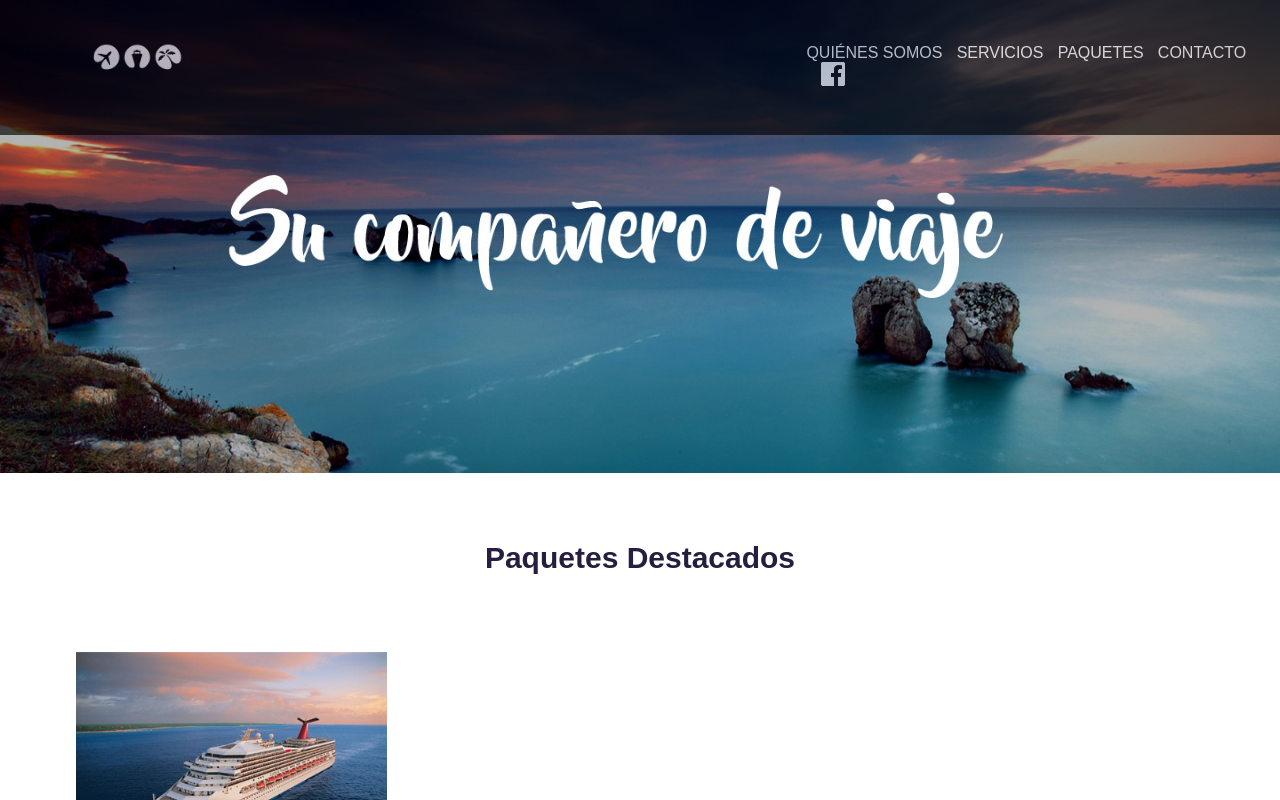
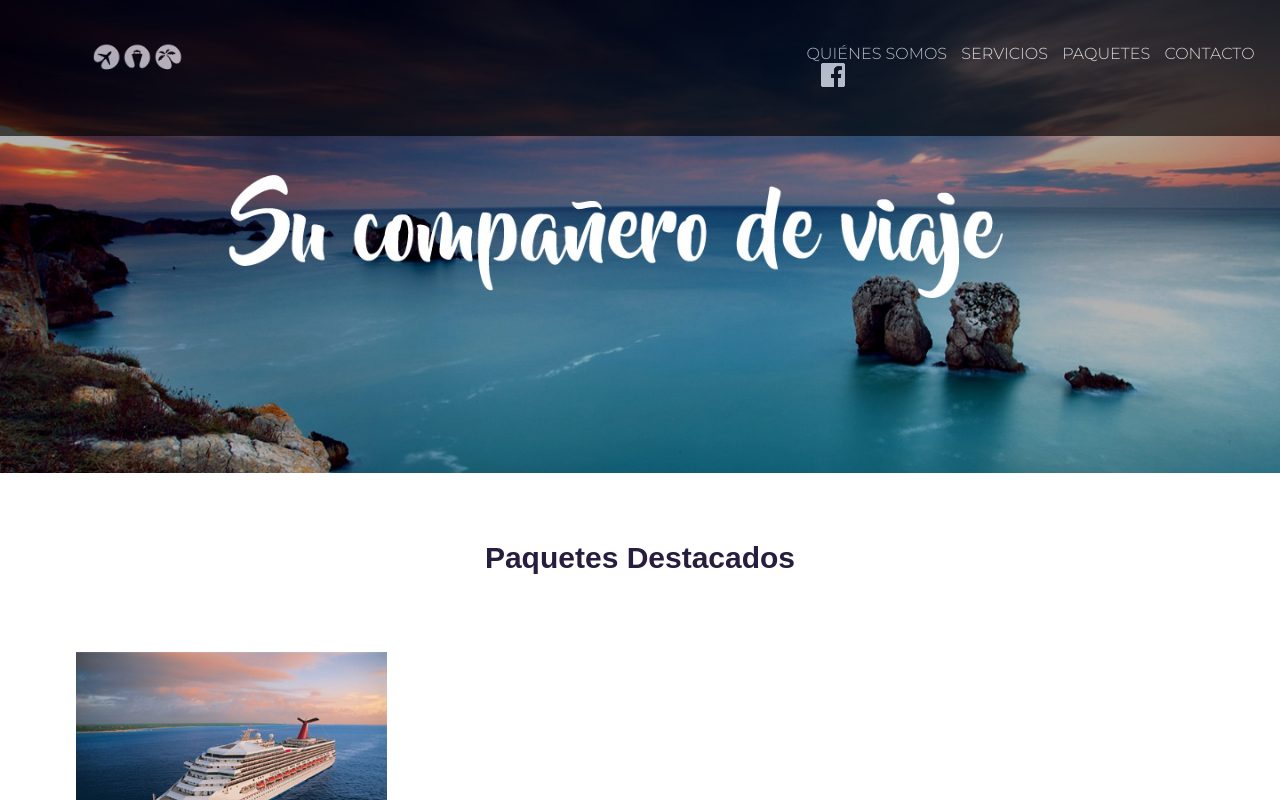
Before and after one commit to vieyraurena/quizzWeb, a website: page index.html in a window 1280 px wide. Shown: the top 800 px of the page. Drawn offline with nearby package versions, Linux system fonts and the light colour scheme; files that its build step writes are made by us from their sources; a web font is replaced by a local one.

Commit message:
Agrego las variables de font-family

```diff
--- a/sass/partial/_header.scss
+++ b/sass/partial/_header.scss
@@ -4,7 +4,6 @@
   z-index: 1;
   background-color: #000000;
   opacity: 65%;
-
 }
 
 
@@ -43,7 +42,8 @@
   a{
     text-decoration: none;
     text-transform: uppercase;
-    font-weight: lighter;
+    font-family: $nav-font;
+    font-weight: light;
     color: #fff;
     font-size: 16px;
   }
@@ -51,5 +51,5 @@
 
 .fb {
   margin-left: 3%;
-  max-width: 100%;
+
 }
```
